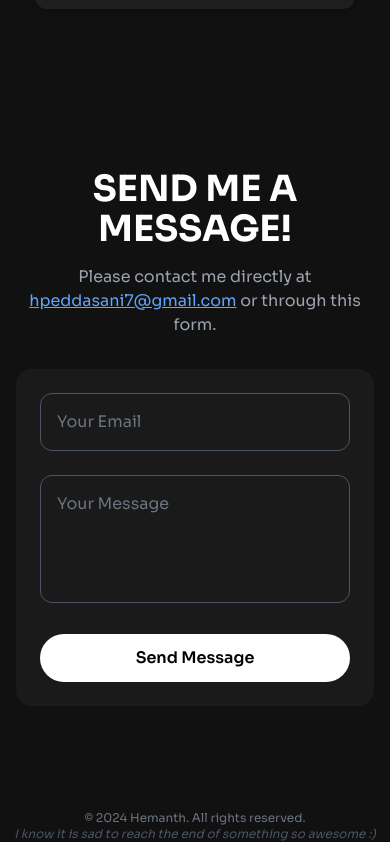
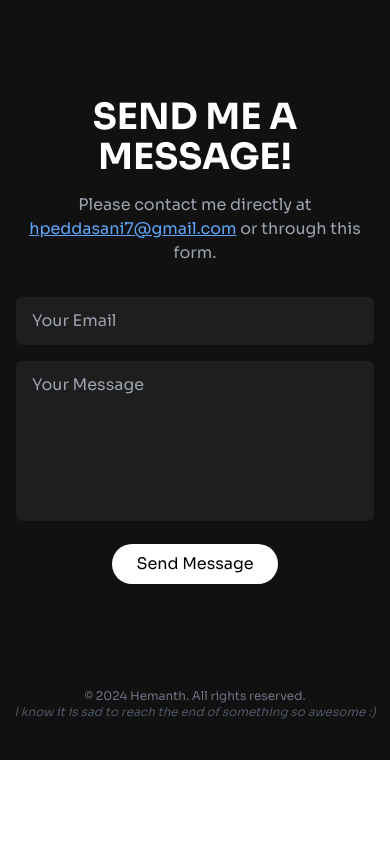
Before and after one commit to hemanthsrp/personal-portfolio, a Next.js app: page / in a window 390 px wide. Shown: the part 8845-9687 px from the top of the page. After the commit the page ends 9605 px from the top, so only its background shows below. Built offline with nearby package versions, Linux system fonts and the light colour scheme.

Commit message:
Updated Form Design

```diff
--- a/pages/index.tsx
+++ b/pages/index.tsx
@@ -159,8 +159,8 @@ export default function Portfolio() {
       {/* =========================== */}
       <Navbar activeSection={activeSection} />
 
-=      {/* Hero Section: Introduction and links */}
-=      <section
+      {/* Hero Section: Introduction and links */}
+      <section
         id="home"
         className="min-h-screen flex flex-col-reverse sm:flex-row items-center justify-between px-6 pt-32 gap-10 sm:gap-20 max-w-[90rem] mx-auto text-left"
       >
@@ -199,8 +199,10 @@ export default function Portfolio() {
         </div>
       </section>
 
-=      {/* About Section: Personal background and education/certifications */}
-=      <section id="about" className="min-h-screen flex flex-col items-center justify-center py-16 px-4 sm:px-6 w-full max-w-[1500px] mx-auto text-center">
+      {/* About Section */}
+      {/* About Section: Personal background and education/certifications */}
+      {/* About Section */}
+      <section id="about" className="min-h-screen flex flex-col items-center justify-center py-16 px-4 sm:px-6 w-full max-w-[1500px] mx-auto text-center">
         <h2 className="text-3xl sm:text-4xl font-semibold mb-6">About Me</h2>
         <p className="text-lg leading-8 text-gray-300 max-w-3xl text-left space-y-6">
           I&apos;m Hemanth, a Software Developer studying Software Engineering at Iowa State University. My specializations lie within AI/ML and Full Stack Development, with expertise in Java, Python, TypeScript, React, AI integrations like PyTorch, TensorFlow, and OpenAI, and cloud platforms such as AWS and Azure.
@@ -507,8 +509,8 @@ export default function Portfolio() {
         </div>
       </section>
 
-=      {/* Leadership Section: Student organizations and roles with modal details */}
-=      <LayoutGroup>
+      {/* Leadership Section: Student organizations and roles with modal details */}
+      <LayoutGroup>
         <section id="leadership" className="py-40 px-6 flex flex-col items-center justify-center bg-[#111] text-white">
           <h2 className="text-3xl sm:text-4xl font-semibold mb-12 text-center">Leadership</h2>
           {/* Leadership Cards */}
@@ -750,6 +752,8 @@ export default function Portfolio() {
         &copy; 2024 Hemanth. All rights reserved.<br />
         <span className="text-gray-600 italic">I know it is sad to reach the end of something so awesome :)</span>
       </footer>
+      {/* Spacer under footer */}
+      <div className="h-10 sm:h-15" />
     </div>
   );
 }
@@ -778,14 +782,14 @@ function ContactSection() {
 
   return (
     <section id="contact" className="py-16 px-4 bg-[#111] text-white">
-      <div className="max-w-2xl mx-auto">
+      <div className="max-w-3xl mx-auto">
         <h2 className="text-4xl font-bold mb-4 text-center">SEND ME A MESSAGE!</h2>
         <p className="text-center text-gray-400 mb-8">
           Please contact me directly at <a href="mailto:hpeddasani7@gmail.com" className="text-blue-400 underline">hpeddasani7@gmail.com</a> or through this form.
         </p>
         <form
           onSubmit={handleSubmit}
-          className="mt-8 max-w-md mx-auto space-y-6 bg-[#1a1a1a] p-6 rounded-2xl"
+          className="max-w-lg mx-auto space-y-4"
         >
           <input
             type="email"
@@ -793,18 +797,19 @@ function ContactSection() {
             placeholder="Your Email"
             value={email}
             onChange={(e) => setEmail(e.target.value)}
-            className="w-full bg-[#1a1a1a] border border-gray-600 rounded-xl p-4 placeholder-gray-500 focus:outline-none focus:border-blue-400"
+            className="w-full px-4 py-3 rounded-md bg-[#1e1e1e] text-white placeholder-gray-400 focus:outline-none focus:ring-2 focus:ring-blue-400 transition"
           />
           <textarea
             required
+            rows={8}
             placeholder="Your Message"
             value={message}
             onChange={(e) => setMessage(e.target.value)}
-            className="w-full bg-[#1a1a1a] border border-gray-600 rounded-xl p-4 placeholder-gray-500 focus:outline-none focus:border-blue-400 h-32 resize-none"
+            className="w-full px-4 py-3 rounded-md bg-[#1e1e1e] text-white placeholder-gray-400 focus:outline-none focus:ring-2 focus:ring-blue-400 transition resize-none h-40"
           />
           <button
             type="submit"
-            className="mt-6 w-full py-3 bg-white text-black font-semibold rounded-full hover:bg-gray-200 transition"
+            className="px-6 py-2 bg-white text-black font-medium rounded-full hover:bg-gray-200 transition"
           >
             Send Message
           </button>
```
